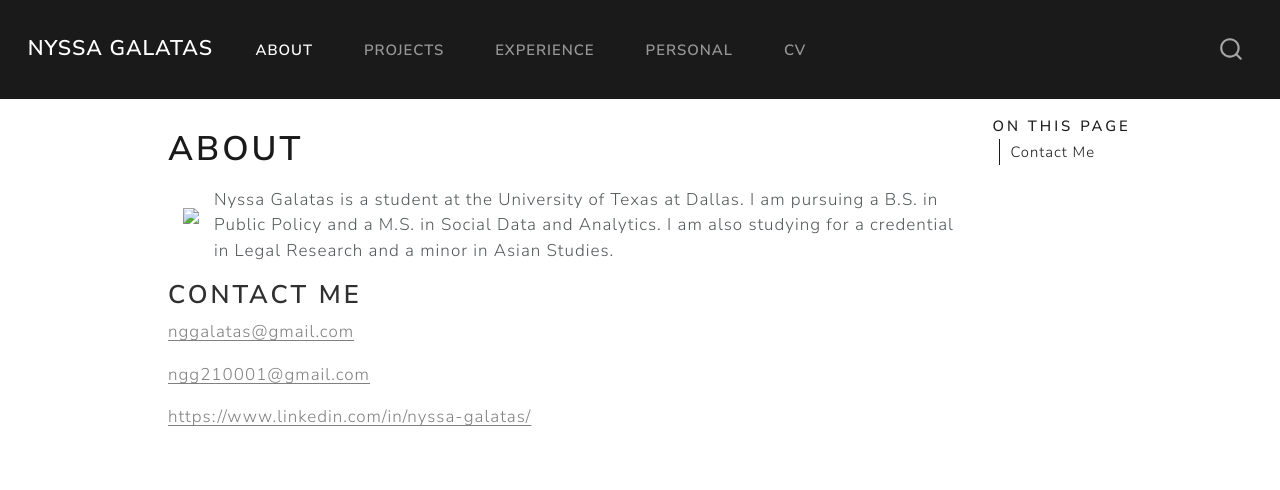
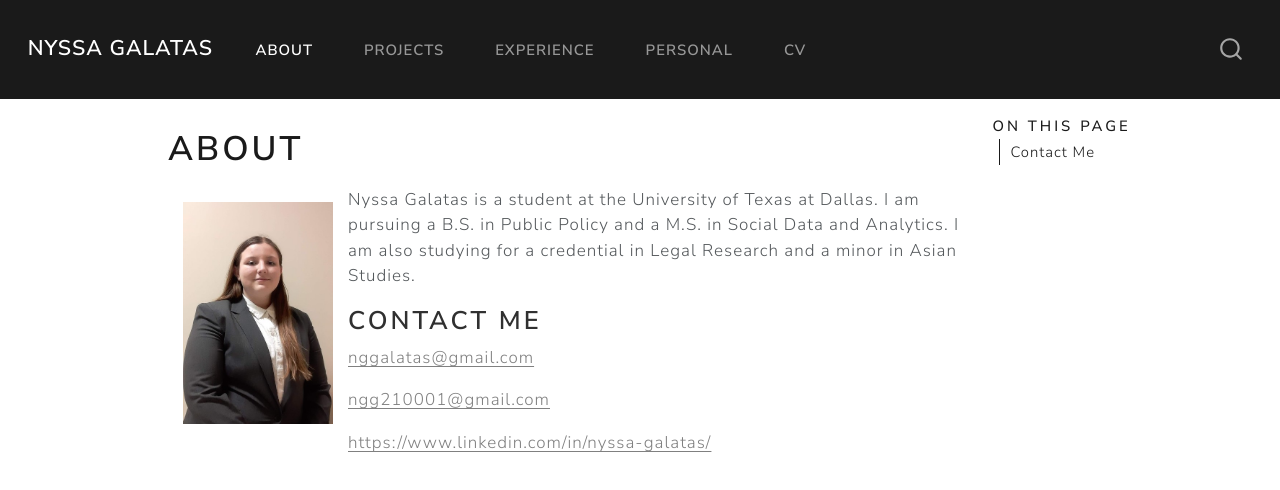
Before and after one commit to ngalatas/about_me, a plain HTML site: page about.html in a window 1280 px wide. Drawn offline with Linux system fonts and the light colour scheme.

Commit message:
Update image in about.html

```diff
--- a/about.html
+++ b/about.html
@@ -152,7 +152,7 @@ ul.task-list li input[type="checkbox"] {
 
 <p></p><div><p></p>
 <div style="float: left; position: relative; top: 0px; padding: 15px;">
-<p><img src="images/Galatas_headshot.jpg" class="img-fluid" width="150"></p>
+<p><img src="Galatas_headshot.jpg" class="img-fluid" width="150"></p>
 </div>
 <p>Nyssa Galatas is a student at the University of Texas at Dallas. I am pursuing a B.S. in Public Policy and a M.S. in Social Data and Analytics. I am also studying for a credential in Legal Research and a minor in Asian Studies.</p>
 </div>
```
